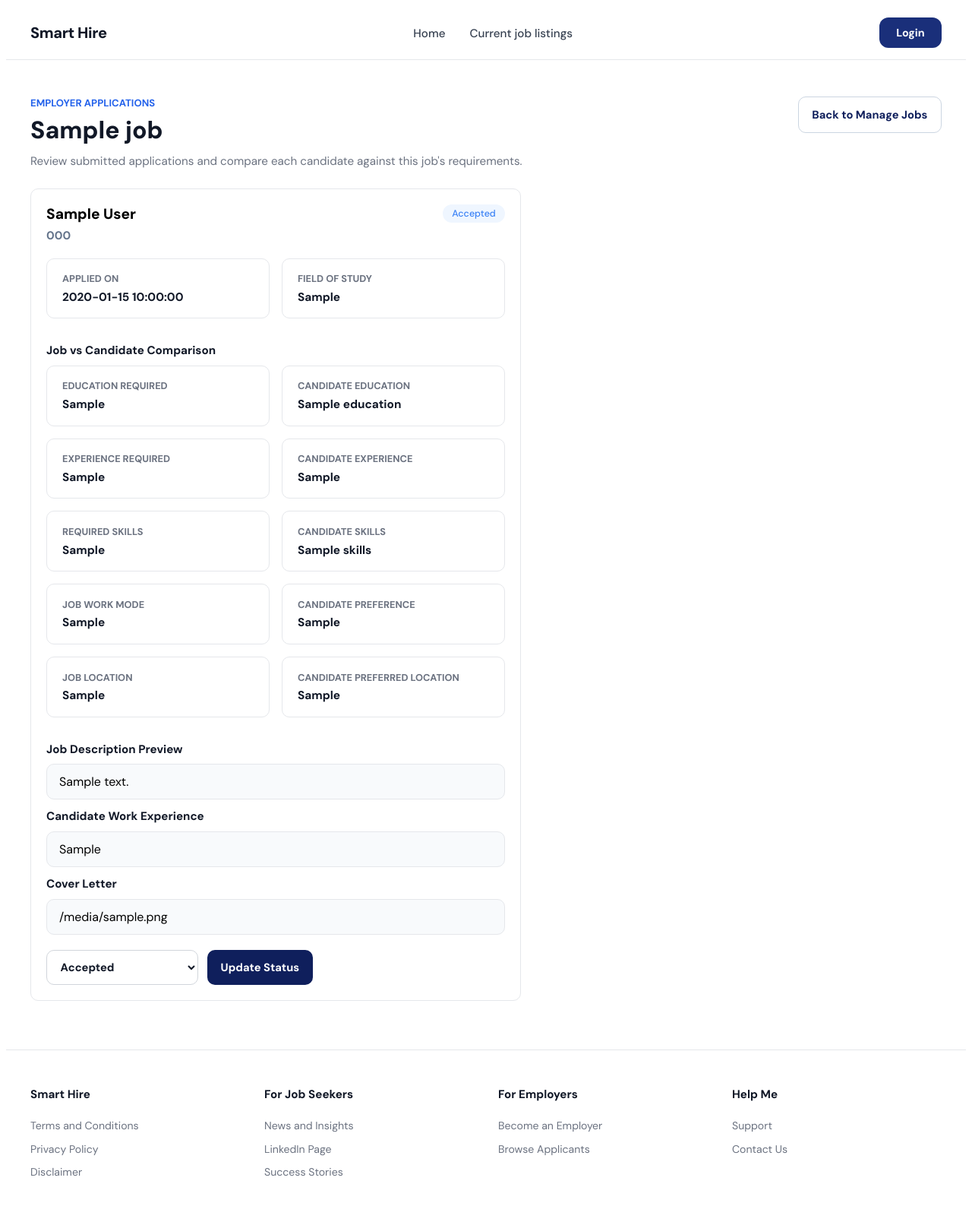
After one commit to Sirawyn7/CSIT314-SmartHire, a Python web app: template web/templates/employer/job_applications.html in a window 1280 px wide. The commit adds this page. Shown: the whole page at 76% size. Run offline with Jinja, Linux system fonts and the light colour scheme; the template is opened without the code that fills it: most values are stand-ins (such as "Sample title", 1, 10 or a date in 2020).

Commit message:
Implemented review application page
- employer can review applicants
- employer can change status of applications
- employer can review job application vs applicant information

```diff
--- a/web/static/css/style.css
+++ b/web/static/css/style.css
@@ -1833,6 +1833,7 @@ body.modal-open {
   font-size: 0.95rem;
   font-weight: 700;
   color: #111827;
+  padding-top: 0.75rem;
 }
 
 @media (max-width: 640px) {
@@ -1958,3 +1959,66 @@ body.modal-open {
   background-color: #1a2f7a;
   transform: translateY(-1px);
 }
+
+.application-preview-bubbles {
+  display: flex;
+  flex-wrap: wrap;
+  gap: 0.5rem;
+  margin-bottom: 0.85rem;
+}
+
+.application-preview-bubble {
+  display: inline-flex;
+  align-items: center;
+  justify-content: center;
+  padding: 0.32rem 0.7rem;
+  border: 1px solid #e5e7eb;
+  border-radius: 999px;
+  background: #f8fafc;
+  color: #475569;
+  font-size: 0.78rem;
+  font-weight: 700;
+}
+
+.application-preview-text {
+  padding: 0.75rem 1rem;
+  background: #f8fafc;
+  border: 1px solid #e5e7eb;
+  border-radius: 10px;
+}
+
+.application-status-form {
+  display: flex;
+  align-items: center;
+  gap: 0.75rem;
+  flex-wrap: wrap;
+}
+
+.application-status-select {
+  min-width: 200px;
+  padding: 0.7rem 2.2rem 0.7rem 0.85rem;
+  border: 1px solid #d1d5db;
+  border-radius: 10px;
+  font-size: 0.92rem;
+  font-weight: 600;
+  color: #111827;
+  background-color: #ffffff;
+  cursor: pointer;
+  outline: none;
+}
+
+.application-status-select:focus {
+  border-color: #94a3b8;
+  box-shadow: 0 0 0 3px rgba(148, 163, 184, 0.18);
+}
+
+@media (max-width: 640px) {
+  .application-status-form {
+    align-items: stretch;
+  }
+
+  .application-status-select {
+    width: 100%;
+    min-width: 0;
+  }
+}
--- /dev/null
+++ b/web/templates/employer/job_applications.html
@@ -0,0 +1,168 @@
+{% extends 'base.html' %}
+
+{% block content %}
+<section class="candidate-profile-page">
+  <header class="candidate-profile-header">
+    <div>
+      <p class="candidate-profile-eyebrow">Employer Applications</p>
+      <h1 class="candidate-profile-title">{{ job.title }}</h1>
+      <p class="candidate-profile-intro">
+        Review submitted applications and compare each candidate against this job's requirements.
+      </p>
+    </div>
+
+    <div class="candidate-profile-header-actions">
+      <a href="{{ url_for('employer.manage_jobs', tab='active') }}" class="candidate-profile-applications-btn">
+        Back to Manage Jobs
+      </a>
+    </div>
+  </header>
+
+  {% if updated %}
+    <section class="candidate-profile-panel candidate-profile-panel-wide">
+      <div class="candidate-profile-copy">
+        <p>Application status updated successfully.</p>
+      </div>
+    </section>
+  {% endif %}
+
+  {% if applications %}
+    <section class="candidate-profile-layout">
+      {% for application in applications %}
+        <article class="candidate-profile-panel candidate-application-card">
+          <div class="candidate-application-card-head">
+            <div>
+              <h2 class="candidate-application-title">{{ application.full_name }}</h2>
+              <p class="candidate-application-company">
+                {{ application.phone if application.phone else 'Phone not provided' }}
+              </p>
+            </div>
+
+            <span class="job-badge {% if application.status in ['rejected', 'withdrawn'] %}badge-inactive{% else %}badge-active{% endif %}">
+              {{ application.status|title }}
+            </span>
+          </div>
+
+          <div class="candidate-profile-preferences">
+            <div class="candidate-profile-summary-card">
+              <span class="candidate-profile-preference-label">Applied On</span>
+              <span class="candidate-profile-preference-value">{{ application.applied_at }}</span>
+            </div>
+
+            <div class="candidate-profile-summary-card">
+              <span class="candidate-profile-preference-label">Field of Study</span>
+              <span class="candidate-profile-preference-value">{{ application.field_of_study if application.field_of_study else 'Not provided' }}</span>
+            </div>
+          </div>
+
+          <div class="candidate-profile-copy">
+            <h3 class="candidate-application-note-title">Job vs Candidate Comparison</h3>
+
+            <div class="candidate-profile-preferences">
+              <div class="candidate-profile-summary-card">
+                <span class="candidate-profile-preference-label">Education Required</span>
+                <span class="candidate-profile-preference-value">{{ application.required_education if application.required_education else 'Not specified' }}</span>
+              </div>
+              <div class="candidate-profile-summary-card">
+                <span class="candidate-profile-preference-label">Candidate Education</span>
+                <span class="candidate-profile-preference-value">{{ application.education if application.education else 'Not provided' }}</span>
+              </div>
+
+              <div class="candidate-profile-summary-card">
+                <span class="candidate-profile-preference-label">Experience Required</span>
+                <span class="candidate-profile-preference-value">
+                  {{ application.years_experience_required if application.years_experience_required is not none else 'Not specified' }}
+                </span>
+              </div>
+              <div class="candidate-profile-summary-card">
+                <span class="candidate-profile-preference-label">Candidate Experience</span>
+                <span class="candidate-profile-preference-value">
+                  {{ application.years_experience if application.years_experience is not none else 'Not provided' }}
+                </span>
+              </div>
+
+              <div class="candidate-profile-summary-card">
+                <span class="candidate-profile-preference-label">Required Skills</span>
+                <span class="candidate-profile-preference-value">{{ application.required_skills if application.required_skills else 'Not specified' }}</span>
+              </div>
+              <div class="candidate-profile-summary-card">
+                <span class="candidate-profile-preference-label">Candidate Skills</span>
+                <span class="candidate-profile-preference-value">{{ application.skills if application.skills else 'Not provided' }}</span>
+              </div>
+
+              <div class="candidate-profile-summary-card">
+                <span class="candidate-profile-preference-label">Job Work Mode</span>
+                <span class="candidate-profile-preference-value">{{ application.job_work_mode if application.job_work_mode else 'Not specified' }}</span>
+              </div>
+              <div class="candidate-profile-summary-card">
+                <span class="candidate-profile-preference-label">Candidate Preference</span>
+                <span class="candidate-profile-preference-value">{{ application.preferred_work_mode if application.preferred_work_mode else 'Not provided' }}</span>
+              </div>
+
+              <div class="candidate-profile-summary-card">
+                <span class="candidate-profile-preference-label">Job Location</span>
+                <span class="candidate-profile-preference-value">{{ application.job_location if application.job_location else 'Not specified' }}</span>
+              </div>
+              <div class="candidate-profile-summary-card">
+                <span class="candidate-profile-preference-label">Candidate Preferred Location</span>
+                <span class="candidate-profile-preference-value">{{ application.preferred_location if application.preferred_location else 'Not provided' }}</span>
+              </div>
+            </div>
+          </div>
+
+        <div class="candidate-profile-copy">
+
+            <h3 class="candidate-application-note-title">Job Description Preview</h3>
+            <div class="application-preview-text">
+            {{ application.job_description if application.job_description else 'No description provided.' }}
+            </div>
+
+            <h3 class="candidate-application-note-title">Candidate Work Experience</h3>
+            <div class="application-preview-text">
+            {{ application.work_experience if application.work_experience else 'No work experience provided.' }}
+            </div>
+
+            <h3 class="candidate-application-note-title">Cover Letter</h3>
+            <div class="application-preview-text">
+            {{ application.cover_letter if application.cover_letter else 'No cover letter submitted.' }}
+            </div>
+        </div>
+
+          {% if application.status != 'withdrawn' %}
+
+            <div class="candidate-application-actions">
+            <form
+                method="POST"
+                action="{{ url_for('employer.update_application_status', application_id=application.id) }}"
+                class="application-status-form"
+            >
+                <div class="application-status-select-wrap">
+                <select name="status" class="application-status-select">
+                    <option value="pending" {% if application.status == 'pending' %}selected{% endif %}>Pending</option>
+                    <option value="reviewed" {% if application.status == 'reviewed' %}selected{% endif %}>Reviewed</option>
+                    <option value="accepted" {% if application.status == 'accepted' %}selected{% endif %}>Accepted</option>
+                    <option value="rejected" {% if application.status == 'rejected' %}selected{% endif %}>Rejected</option>
+                </select>
+                </div>
+
+                <button type="submit" class="candidate-application-btn application-status-btn">
+                Update Status
+                </button>
+            </form>
+            </div>
+          {% endif %}
+        </article>
+      {% endfor %}
+    </section>
+  {% else %}
+    <section class="candidate-profile-panel candidate-profile-panel-wide">
+      <div class="candidate-profile-panel-head">
+        <h2>No Applications Yet</h2>
+      </div>
+      <div class="candidate-profile-copy">
+        <p>No candidates have applied for this job yet.</p>
+      </div>
+    </section>
+  {% endif %}
+</section>
+{% endblock %}
--- a/web/templates/employer/manage_jobs.html
+++ b/web/templates/employer/manage_jobs.html
@@ -66,6 +66,12 @@
               <form class="deactivate-form" data-action="{{ url_for('employer.deactivate_job', job_id=job.id) }}">
                 <button type="button" class="btn btn-danger" onclick="openModal(this)">Deactivate</button>
               </form>
+              <a
+                href="{{ url_for('employer.job_applications_page', job_id=job.id) }}"
+                class="btn-view"
+              >
+                View Applications
+              </a>
             </div>
           </article>
         {% endfor %}
```
Also changed, not shown: database/applications_database.py (+58 -0 lines), routes/employers_routes.py (+50 -0 lines).
